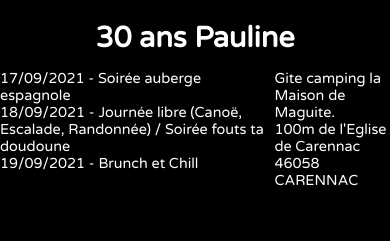
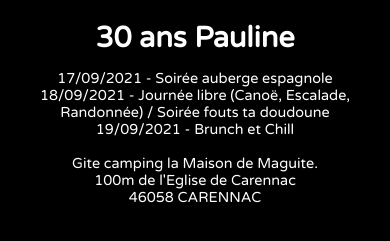
Before and after one commit to Old0oz/PaulineBD, a plain HTML site: page index.html in a window 390 px wide. Shown: the part 543-784 px from the top of the page. Drawn offline with Linux system fonts and the light colour scheme; a script that the page names is missing.

Commit message:
amelioration style

```diff
--- a/index.html
+++ b/index.html
@@ -20,7 +20,8 @@
         <div>
           17/09/2021 - Soirée auberge espagnole<br>
           18/09/2021 - Journée libre (Canoë, Escalade, Randonnée) / Soirée fouts ta doudoune<br>
-          19/09/2021 - Brunch et Chill
+          19/09/2021 - Brunch et Chill<br>
+          &nbsp;
         </div>
         <div>
           Gite camping la Maison de Maguite. <br>
--- a/style.css
+++ b/style.css
@@ -87,7 +87,9 @@ body {
     );
   }
   .details {
-    text-align: start;
+    /* text-align: start; */
+    display: flex;
+    flex-direction: column;
   }
 }
 
@@ -95,12 +97,6 @@ h1 {
   margin-top: 15px;
   margin-bottom: 15px;
 }
-.details {
-  text-align: start;
-  display: flex;
-  justify-content: space-evenly;
-}
-
 
 @keyframes move_chicken {
   from {
```
